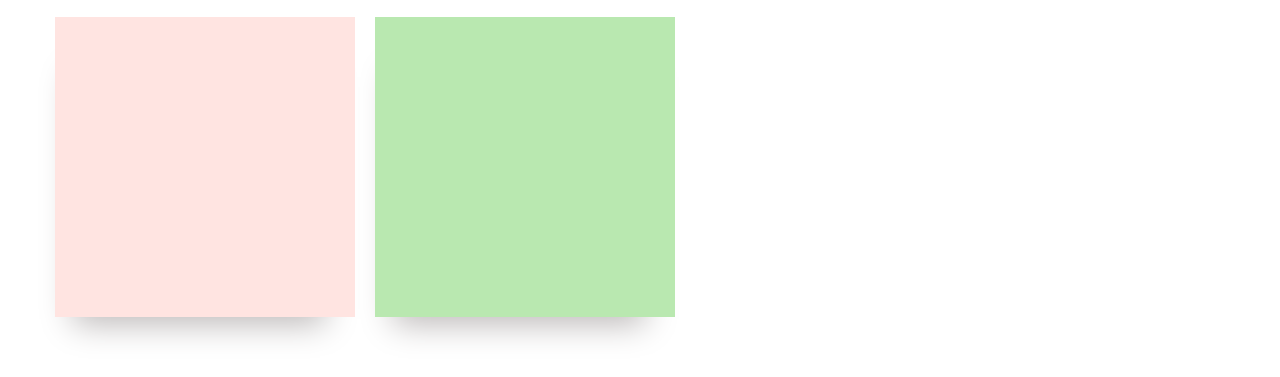
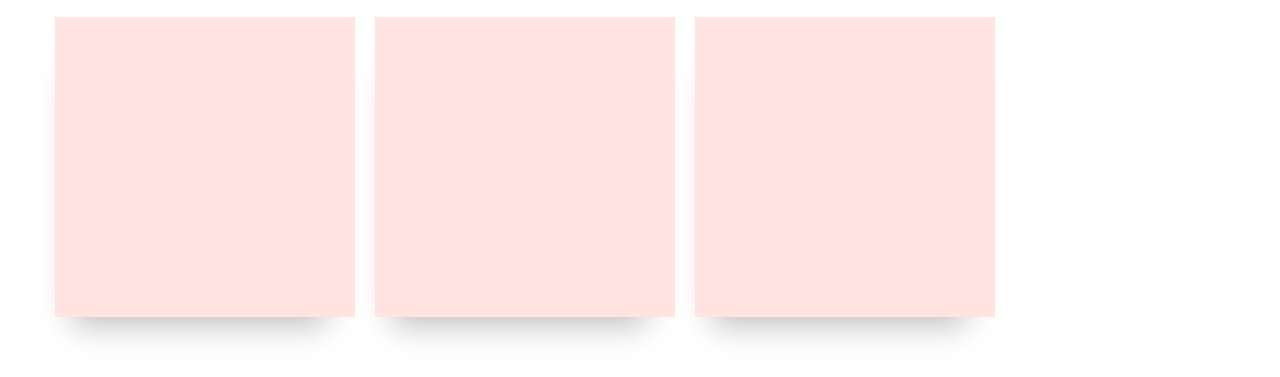
Before and after one commit to Serpedg1o/stickyNotes, a plain HTML site: page index.html in a window 1280 px wide. Shown: the part 123-500 px from the top of the page. Drawn offline with Linux system fonts and the light colour scheme.

```diff
--- a/css/main.css
+++ b/css/main.css
@@ -67,7 +67,7 @@
     display: flex;
     align-items: center;
 }
-.sticker1 {
+.sticker {
     border: black;
     background: #ffe4e1;
     width: 300px;
@@ -75,11 +75,3 @@
     margin: 20px 20px 20px 0;
     box-shadow: -6px 31px 31px -24px #bcb8b8;
 }
-.sticker2 {
-    border: black;
-    background: #b9e8b0;
-    width: 300px;
-    height: 300px;
-    margin: 20px 20px 20px 0;
-    box-shadow: -6px 31px 31px -24px #bcb8b8;
-}
--- a/index.html
+++ b/index.html
@@ -35,9 +35,11 @@
   <section id="about" class="about">
     <div class="container">
         <div class="boxes">
-            <div class=" sticker1">
+            <div class=" sticker">
             </div>
-            <div class=" sticker2">
+            <div class=" sticker">
+            </div>
+            <div class=" sticker">
             </div>
         </div>
 
```
Also changed, not shown: 1 other file.
